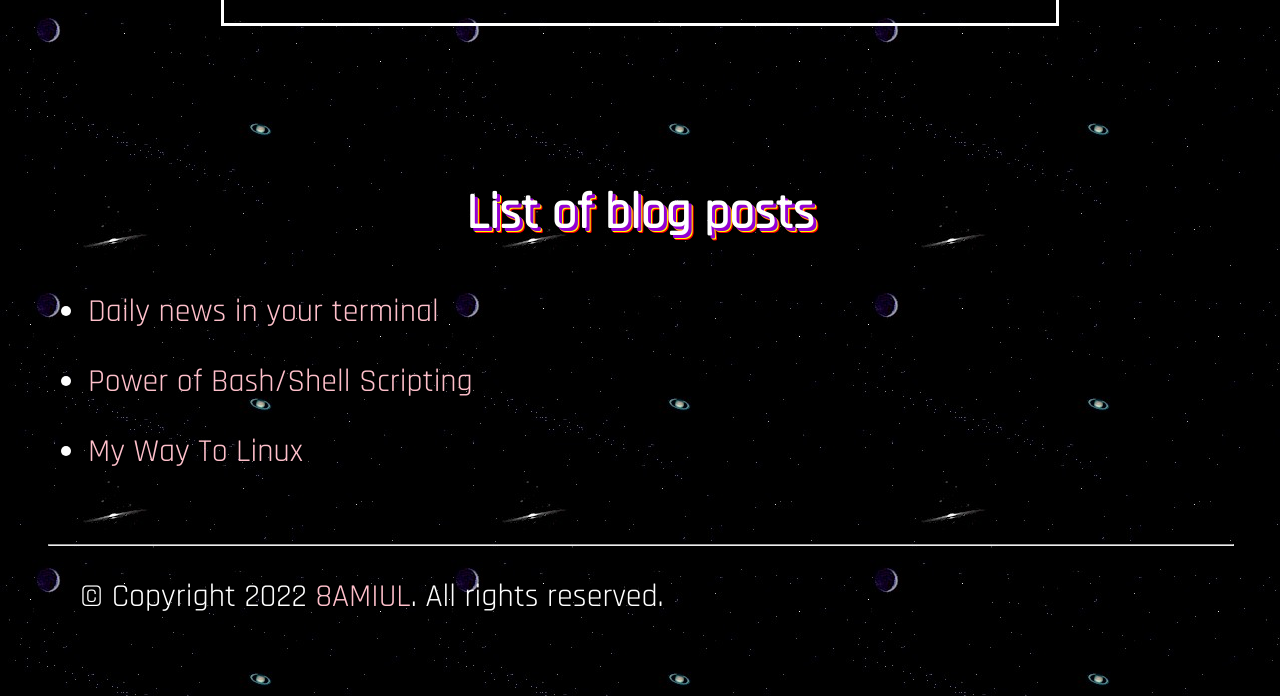
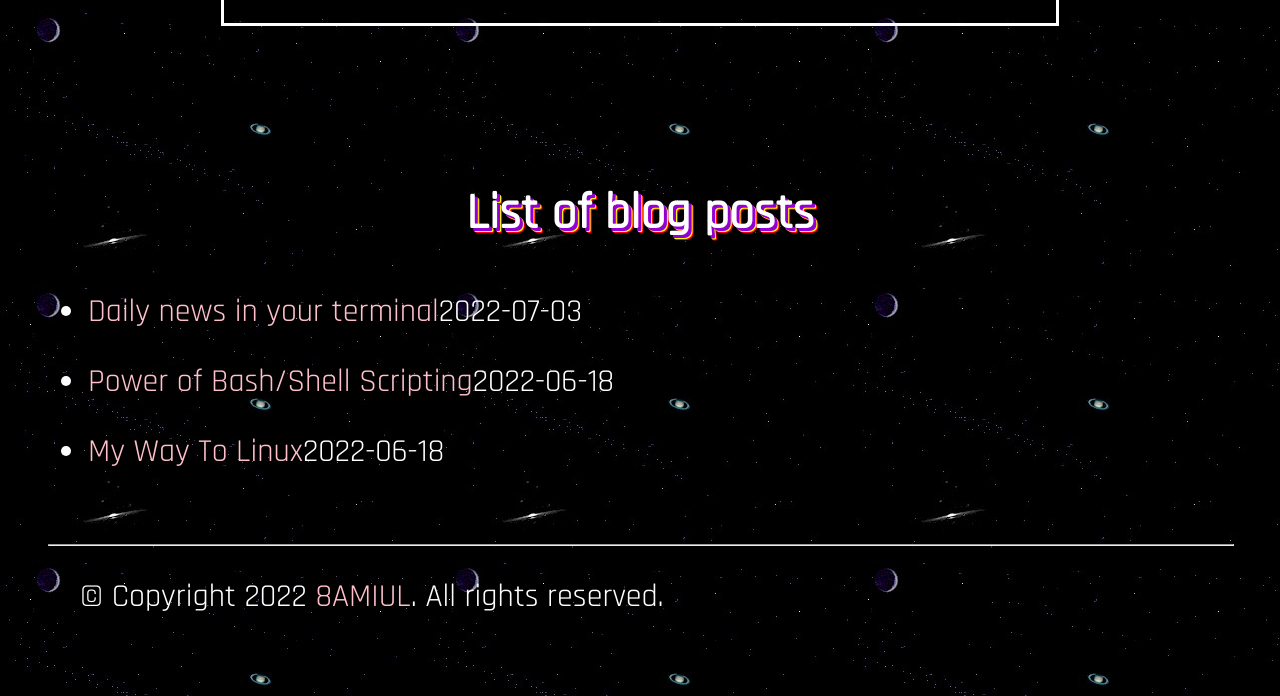
Before and after one commit to 8amiulyt/8amiulyt.github.io, a plain HTML site: page blog/index.html in a window 1280 px wide. Shown: the part 815-1511 px from the top of the page. Drawn offline with Linux system fonts and the light colour scheme.

Commit message:
grammar,date fix

```diff
--- a/blog/index.html
+++ b/blog/index.html
@@ -47,11 +47,11 @@
 </h1>
 <ul>
 
-   <li><a href="https://8amiulyt.github.io/blog/news-script/">Daily news in your terminal</a></li>
+   <li><a href="https://8amiulyt.github.io/blog/news-script/">Daily news in your terminal</a>2022-07-03</li>
 
-   <li><a href="https://8amiulyt.github.io/blog/bash/">Power of Bash&#x2F;Shell Scripting</a></li>
+   <li><a href="https://8amiulyt.github.io/blog/bash/">Power of Bash&#x2F;Shell Scripting</a>2022-06-18</li>
 
-   <li><a href="https://8amiulyt.github.io/blog/mywaytolinux/">My Way To Linux</a></li>
+   <li><a href="https://8amiulyt.github.io/blog/mywaytolinux/">My Way To Linux</a>2022-06-18</li>
 
 </ul>
 
```
